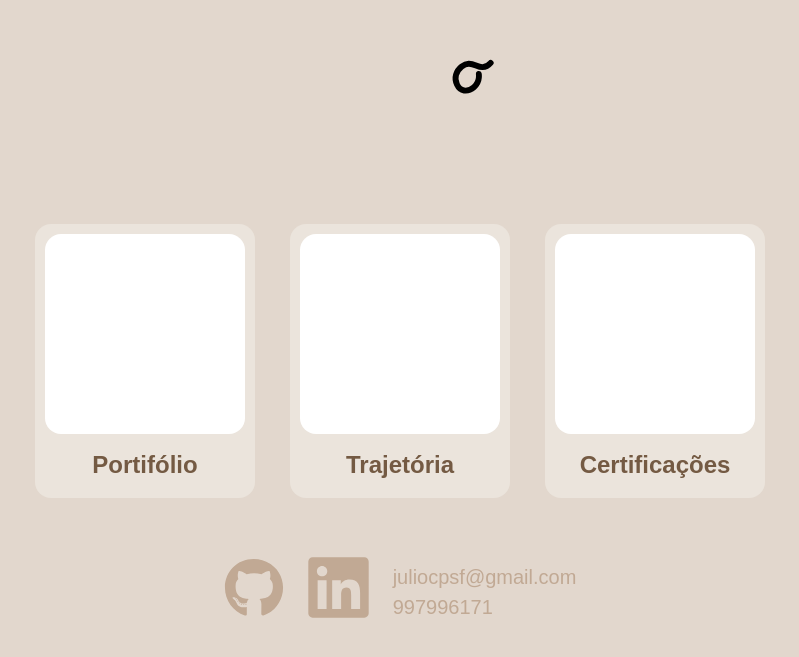
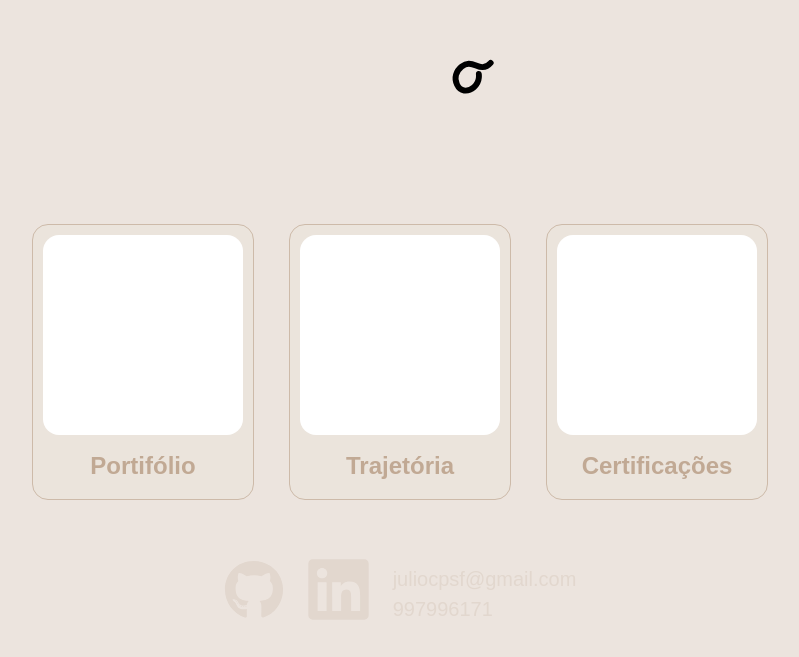
Before and after one commit to juliofi/my-website, a React (Vite) app: page / in a window 1280 px wide. Shown: the part 117-774 px from the top of the page, without its empty margins (240-1039 px from the left). Built offline with nearby package versions, Linux system fonts and the light colour scheme.

Commit message:
mudanca nas cores

```diff
--- a/src/components/card/styles.module.css
+++ b/src/components/card/styles.module.css
@@ -8,6 +8,7 @@
     flex-direction: column;
     justify-content: flex-start; /* Centraliza horizontalmente */
     align-items: center; /* Centraliza verticalmente */
+    border: 1px solid #CDBAA9;
   }
 
   .texto {
@@ -16,7 +17,7 @@
     display: flex;
     align-items: center;
     justify-content: center;
-    color: #745A43; /* Cor do texto */
+    color: #C1A994; /* Cor do texto */
     font-size: 24px; /* Tamanho da fonte */
     font-weight: 600;
     font-family: "Arial", sans-serif; /* Fonte */
--- a/src/components/contato/styles.module.css
+++ b/src/components/contato/styles.module.css
@@ -3,18 +3,18 @@
     align-items: center;
     justify-content: center;
     height: 60px;
-    color: #C1A994; /* Cor principal */
+    color: #E2D7CE; /* Cor principal */
     margin-top: 64px;
   }
 
   .icon {
     margin-right: 20px;
-    color: #C1A994; /* Cor dos ícones */
+    color: #E2D7CE; /* Cor dos ícones */
     text-decoration: none; /* Remove o sublinhado do link */
   }
 
   .icon:hover {
-    color: #9B826B; /* Efeito de hover (opcional) */
+    color: #C1A994; /* Efeito de hover (opcional) */
   }
 
   .info {
@@ -25,31 +25,27 @@
     justify-content: center;
     font-size: 20px;
     font-family: 'Arial', sans-serif;
-    color: #C1A994; /* Cor do texto */
+    color: #E2D7CE; /* Cor do texto */
   }
 
-  .ancora{
-    text-decoration: none; /* Remove sublinhado */
-    color: #C1A994; /* Cor da âncora */
-  }
 
   .ancora {
-    color: #C1A994; /* Cor padrão */
+    color: #E2D7CE; /* Cor padrão */
     text-decoration: none; /* Remove o sublinhado */
   }
 
   .ancora:hover {
-    color: #9B826B; /* Cor ao passar o mouse */
+    color: #C1A994; /* Cor ao passar o mouse */
   }
 
   .ancora:active {
-    color: #7B5A34; /* Cor ao clicar */
+    color: #C1A994; /* Cor ao clicar */
   }
 
   .ancora:focus {
-    color: #C1A994;
+    color: #E2D7CE;
   }
 
   .ancora:visited {
-    color: #C1A994; /* Cor se o link já foi visitado */
+    color: #E2D7CE; /* Cor se o link já foi visitado */
   }
--- a/src/index.css
+++ b/src/index.css
@@ -7,7 +7,7 @@
 
   color-scheme: light dark;
   color: rgba(21, 20, 20, 0.87);
-  background-color: #E2D7CD;
+  background-color: #ECE4DE;
 
   font-synthesis: none;
   text-rendering: optimizeLegibility;
```
